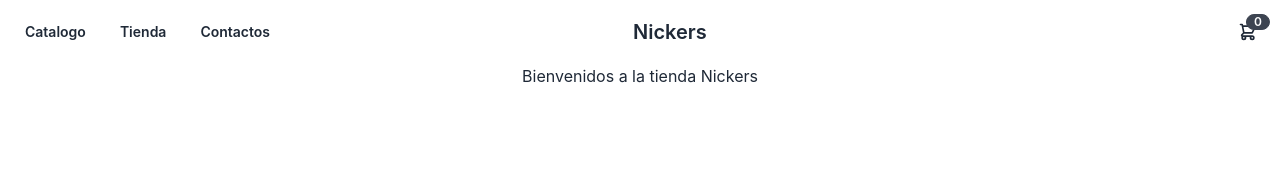
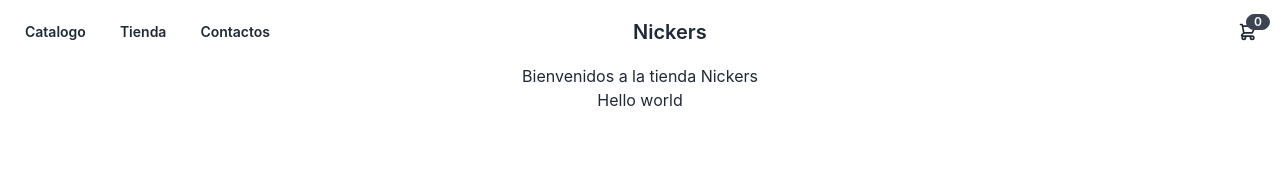
Before and after one commit to FacundoPagano/PreEntrega1-Martinez-Pagano, a React (Create React App) app: page / in a window 1280 px wide. Shown: the top 178 px of the page. Built offline with nearby package versions, Linux system fonts and the light colour scheme.

Commit message:
Proyecto final

```diff
--- a/src/App.jsx
+++ b/src/App.jsx
@@ -11,6 +11,11 @@ function App() {
         <CartWidget/>
       </Navbar>
       <ItemListContainer greatings={"Bienvenidos a la tienda Nickers"}/>
+      <div>
+        <h3>
+          Hello world
+        </h3>
+      </div>
     </div>
   );
 }
```
Also changed, not shown: 1 other file (tests, documents, lock files or other folders).
